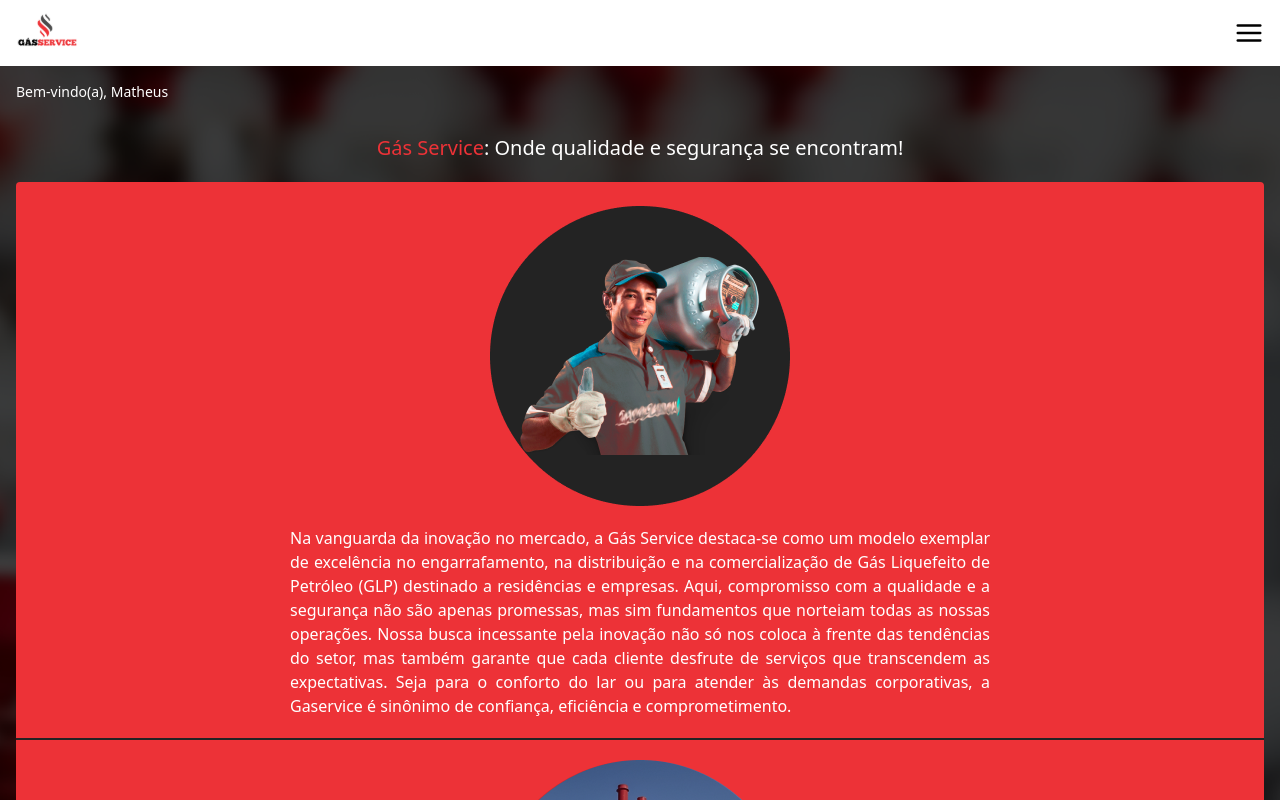
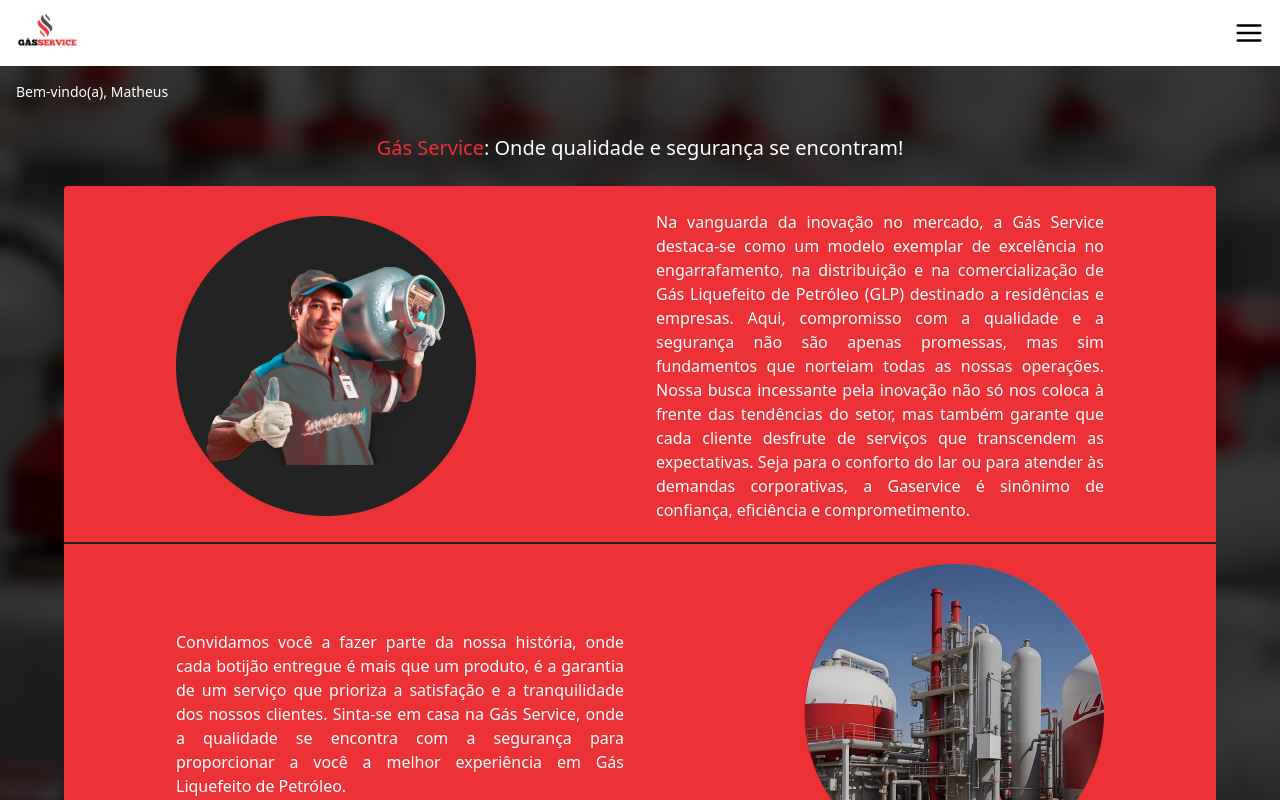
Before and after one commit to oMatheus-Farias/gasservice, a React (Vite) app: page /start in a window 1280 px wide. Shown: the top 800 px of the page. Built offline with nearby package versions, Linux system fonts and the light colour scheme.

Commit message:
feat: adiciona layout responsivo para dasktop na pagina start

```diff
--- a/src/pages/start/index.tsx
+++ b/src/pages/start/index.tsx
@@ -18,15 +18,15 @@
           <span className='text-whiteColor' >: Onde qualidade e segurança se encontram!</span>
         </h1>
 
-        <main className='w-full bg-redColor py-6 rounded mt-5 flex flex-col items-center' >
-          <div className='px-8' >
+        <main className='w-full bg-redColor py-6 rounded mt-6 flex flex-col items-center lg:max-w-6xl lg:mx-auto' >
+          <div className='px-8 lg:w-full lg:flex lg:items-center justify-between lg:px-28' >
             <img
-              className='mx-auto'
+              className='mx-auto lg:mx-0'
               src={ mainImage }
               alt='Homem com botijão no ombro'
             />
 
-            <p className='mt-5 text-whiteColor text-justify max-w-[700px]' >
+            <p className='mt-5 text-whiteColor text-justify max-w-[43.7em] lg:max-w-[28em] lg:mt-0' >
               Na vanguarda da inovação no mercado, a Gás Service destaca-se como um modelo exemplar de excelência no engarrafamento, na distribuição e na comercialização de Gás Liquefeito de Petróleo (GLP) destinado a residências e empresas. Aqui, compromisso com a qualidade e a segurança não são apenas promessas, mas sim fundamentos que norteiam todas as nossas operações.
               Nossa busca incessante pela inovação não só nos coloca à frente das tendências do setor, mas também garante que cada cliente desfrute de serviços que transcendem as expectativas. Seja para o conforto do lar ou para atender às demandas corporativas, a Gaservice é sinônimo de confiança, eficiência e comprometimento.
             </p>
@@ -34,14 +34,15 @@
 
           <div className='min-h-[0.12em] w-full bg-grayColor my-5' ></div>
 
-          <div className='px-8' >
+          <div className='px-8 lg:w-full lg:px-28 lg:grid lg:grid-cols-2 lg:grid-rows-1 lg:items-center' >
             <img
-              className='mx-auto'
+              className='mx-auto lg:mx-0 lg:col-start-2 lg:row-start-1 lg:ml-auto'
               src={ companyImage }
               alt='Empresa Gás Service'
             />
 
-            <p className='mt-5 text-whiteColor text-justify max-w-[700px]' >
+            <p
+              className='mt-5 text-whiteColor text-justify max-w-[43.7em] lg:max-w-[28em] lg:mt-0 lg:col-start-1 lg:row-start-1' >
               Convidamos você a fazer parte da nossa história, onde cada botijão entregue é mais que um produto, é a garantia de um serviço que prioriza a satisfação e a tranquilidade dos nossos clientes. Sinta-se em casa na Gás Service, onde a qualidade se encontra com a segurança para proporcionar a você a melhor experiência em Gás Liquefeito de Petróleo.
             </p>
           </div>
```
